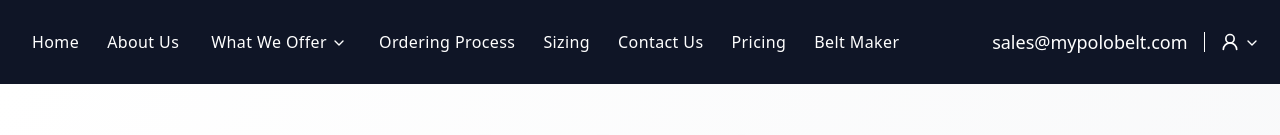
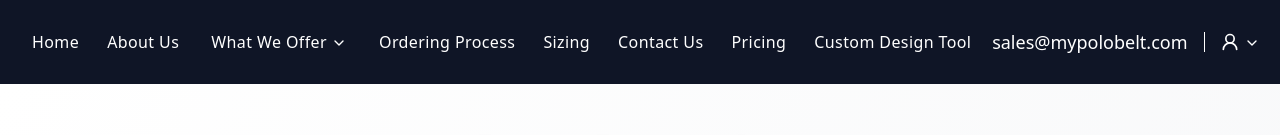
Before and after one commit to mypolobelt/PoloBelt, a Next.js app: page /belt-maker in a window 1280 px wide. Shown: the top 135 px of the page. Built offline with nearby package versions, Linux system fonts and the light colour scheme.

Commit message:
design changes

```diff
--- a/src/components/modules/belt_maker/BeltMaker.tsx
+++ b/src/components/modules/belt_maker/BeltMaker.tsx
@@ -146,15 +146,25 @@ export default function BeltMaker() {
     }, [colorCount])
 
     useEffect(() => {
+        let designType: 'classic-2' | 'classic-3' | 'stripe-2' | 'stripe-3' = 'classic-2'
+
+        // Determine design type based on color count and stripe color
+        if (colorCount === '3') {
+            designType = stripeColor ? 'stripe-3' : 'classic-3'
+        } else if (colorCount === '2') {
+            designType = stripeColor ? 'stripe-2' : 'classic-2'
+        }
+
         const newGridData = generateGridDataFromColors(
             threadColor1,
             threadColor2,
             threadColor3,
             stripeColor,
-            THREAD_COLORS
+            THREAD_COLORS,
+            designType
         )
         setGridData(newGridData)
-    }, [threadColor1, threadColor2, threadColor3, stripeColor])
+    }, [threadColor1, threadColor2, threadColor3, stripeColor, colorCount])
 
     return (
         <main className="bg-linear-to-br from-white to-gray-100">
--- a/src/components/modules/shared/Nav.tsx
+++ b/src/components/modules/shared/Nav.tsx
@@ -108,7 +108,7 @@ const Nav = () => {
                         <NavigationMenuItem>
                             <NavigationMenuLink asChild>
                                 <Link href="/belt-maker" className="px-2 sm:px-3 py-2 text-sm sm:text-base text-white hover:text-white/80 transition-colors">
-                                    Belt Maker
+                                    Custom Design Tool
                                 </Link>
                             </NavigationMenuLink>
                         </NavigationMenuItem>
@@ -270,7 +270,7 @@ const Nav = () => {
                                             className="block px-3 sm:px-4 py-2 sm:py-3 text-sm sm:text-base text-white hover:bg-white/10 rounded-md transition-colors"
                                             onClick={closeSheet}
                                         >
-                                            Belt Maker
+                                            Custom Design Tool
                                         </Link>
                                     </li>
                                     <li className="border-t border-white/10 mt-4 pt-4">
--- a/src/database/countries.ts
+++ b/src/database/countries.ts
@@ -3,6 +3,7 @@ export const countries = [
     "Ireland",
     "United States",
     "Germany",
+    "",
     "Afghanistan",
     "Albania",
     "Algeria",
```
